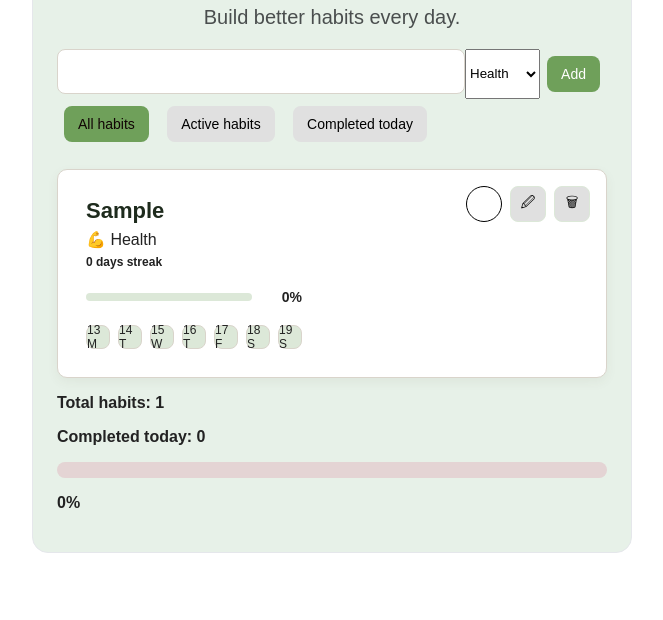
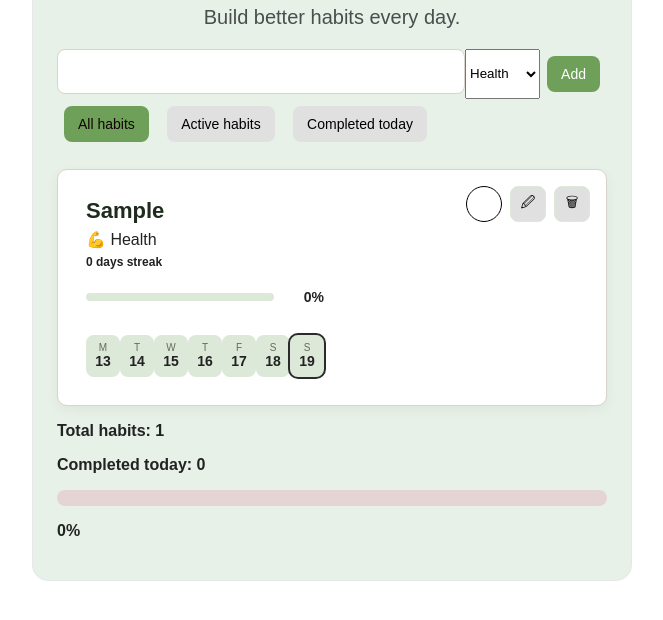
Before and after one commit to Horlivka/habits-app, a plain HTML site: page index.html in a window 1280 px wide. Both pictures are taken after typing "Sample" into the empty fields and a click on the button "Add". Shown: the part 146-766 px from the top of the page, without its empty margins (308-971 px from the left). Drawn offline with Linux system fonts and the light colour scheme.

Commit message:
feat: add interactive 7-day habit calendar

```diff
--- a/script.js
+++ b/script.js
@@ -13,7 +13,7 @@
 let progressFill = document.querySelector("#progressFill");
 let progressText = document.querySelector("#progressText");
 
-let weekDays = ["M", "T", "W", "T", "F", "S", "S"];
+let weekDays = ["S", "M", "T", "W", "T", "F", "S"];
 
 let habits = [];
 const categories = {
@@ -137,6 +137,7 @@
   list.textContent = "";
   let visibleHabits = getVisibleHabits();
   let today = getTodayDate();
+  let currentDate = new Date();
 
   for (let habit of visibleHabits) {
     let completedToday = isCompletedToday(habit);
@@ -229,19 +230,49 @@
       renderHabits();
     });
 
-    let currentDate = new Date();
+
+
+
 
     for (let i = 0; i < 7; i++) {
       let date = new Date(currentDate);
       date.setDate(date.getDate() - (6 - i));
       let formattedDate = formatDate(date);
       let isCompleted = habit.completedDates.includes(formattedDate);
-       let day = document.createElement("div");
-       day.classList.add("calendarDay");
-       day.textContent = date.getDate() + " " + weekDays[i];
+
+      let isToday = formattedDate === today;
+
+      let day = document.createElement("div");
+      day.classList.add("calendarDay");
+      let weekDay = document.createElement("span");
+      weekDay.classList.add("weekDay");
+      let dayNumber = document.createElement("span");
+      dayNumber.classList.add("dayNumber");
+
+      let weekDayIndex = date.getDay();
+      dayNumber.textContent = date.getDate();
+      weekDay.textContent = weekDays[weekDayIndex];
+
       if (isCompleted) {
         day.classList.add("completedDay");
       }
+      if (isToday) {
+        day.classList.add("today");
+      }
+
+      day.addEventListener("click", function () {
+        if (isCompleted) {
+          habit.completedDates = habit.completedDates.filter(
+            (completedDate) => completedDate !== formattedDate,
+          );
+        } else {
+          habit.completedDates.push(formattedDate);
+        }
+        saveHabits();
+        renderHabits();
+      })
+      day.appendChild(weekDay);
+      day.appendChild(dayNumber);
 
       calendar.appendChild(day);
     }
--- a/style.css
+++ b/style.css
@@ -137,25 +137,48 @@
 
 .habitCalendar {
   display: flex;
-  gap: 8px;
-  border-radius: 10px;
+  justify-content: space-between;
+  margin-top: 10px;
 }
 
 .calendarDay {
-  width: 24px;
-  height: 24px;
-  font-size: 12px;
-  border-radius: 8px;
-  border: 1px solid var(--color-border);
-  background: var(--color-primary-soft);
+  width: 34px;
+  height: 42px;
+
   display: flex;
+  flex-direction: column;
   justify-content: center;
   align-items: center;
+
+  border-radius: 8px;
+  background: var(--color-primary-soft);
+  cursor: pointer;
+ transition:
+    transform 0.2s ease,
+    background-color 0.2s ease;
+}
+
+.calendarDay:hover {
+  transform: scale(1.08);
+}
+
+.weekDay {
+  font-size: 10px;
+  color: #0507058f;
+}
+
+.dayNumber {
+  font-size: 14px;
+  font-weight: 700;
 }
 
 .completedDay {
   background: var(--color-primary);
   color: white;
+}
+
+.today {
+  outline: 2px solid #2b2b2b;
 }
 
 button {
```
